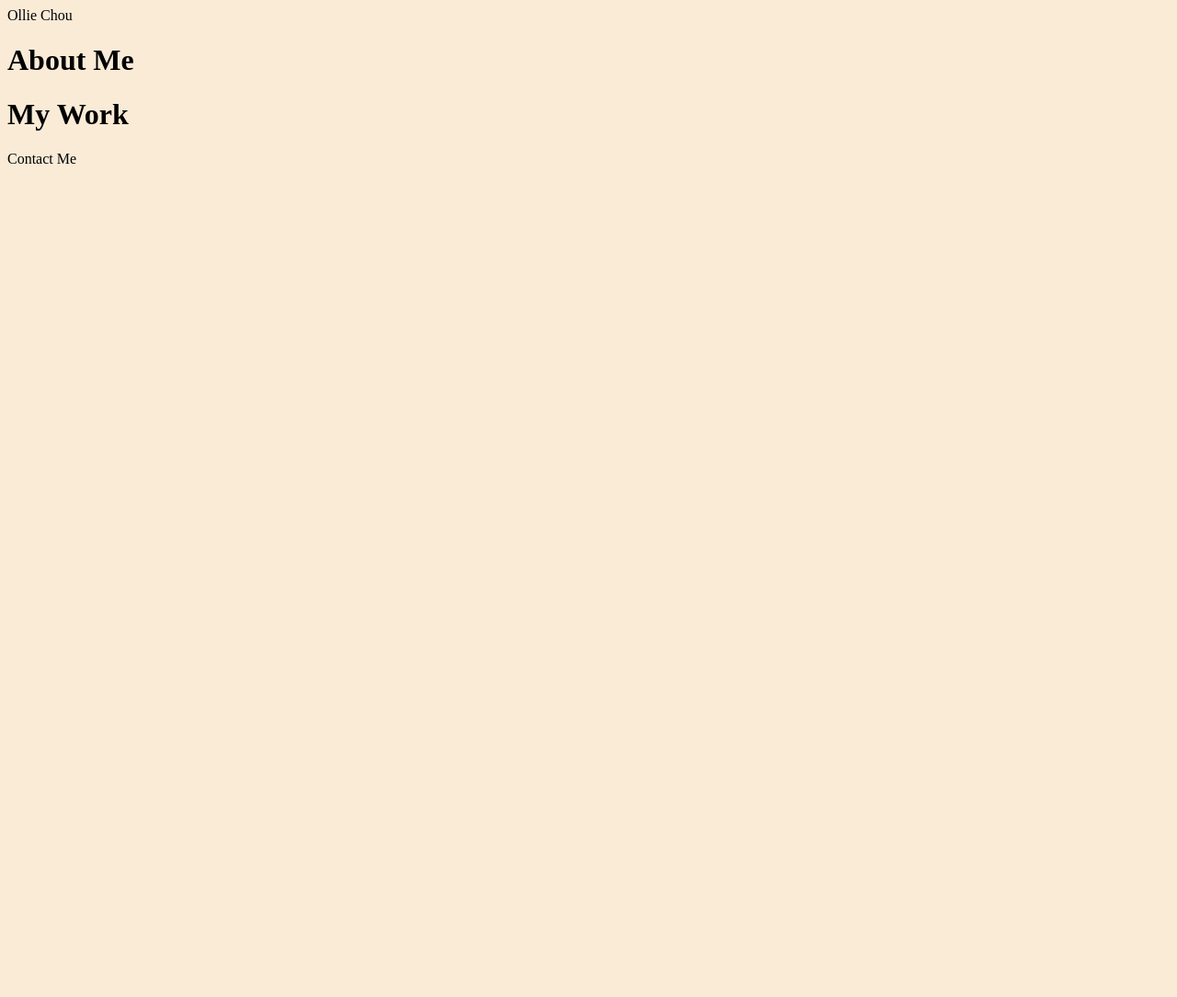
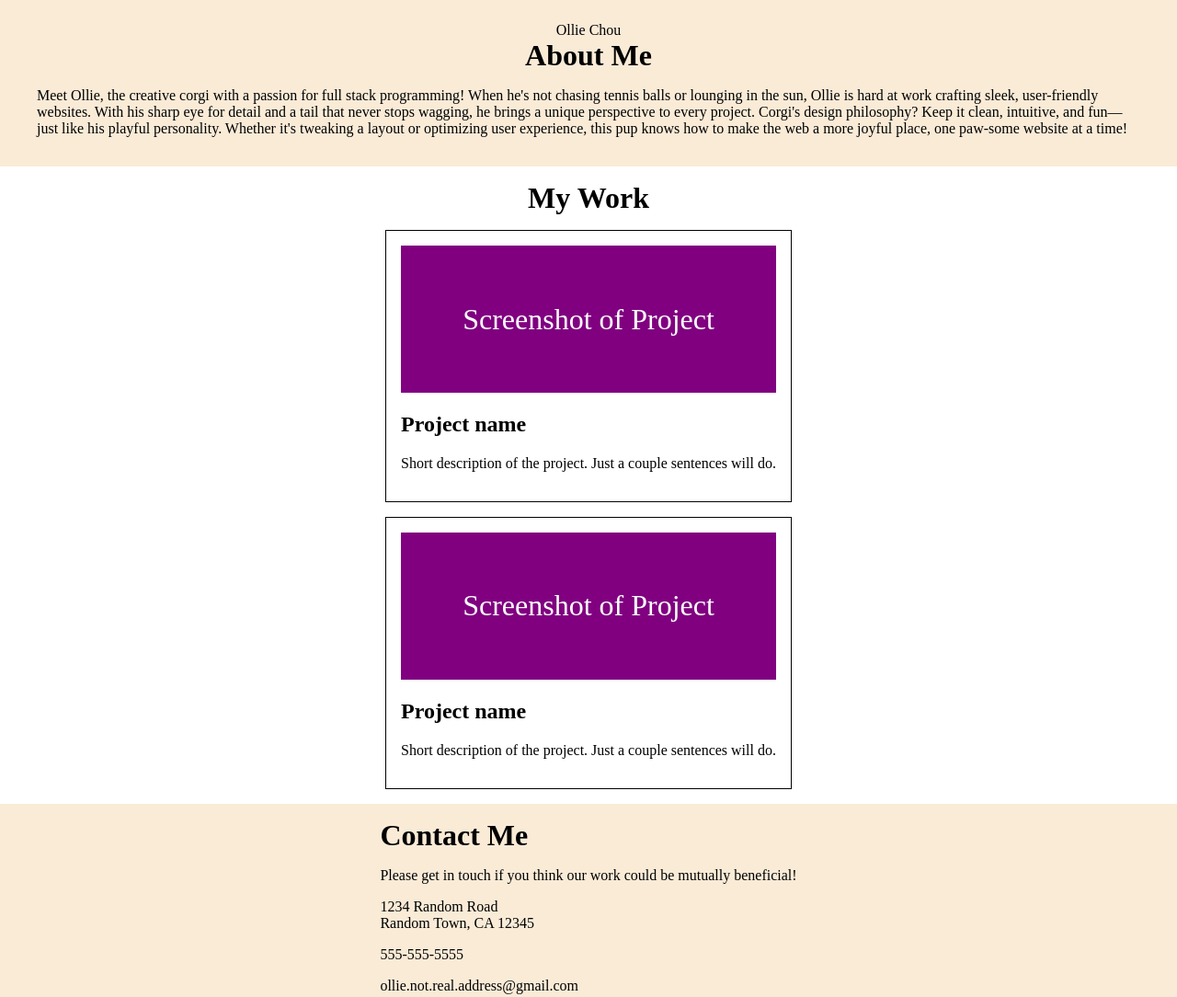
Before and after one commit to ct-chou/homepage_top, a website built with webpack: page src/template.html in a window 1280 px wide. Shown: the whole page at 92% size. Before the commit the page ends 800 px from the top, so only its background shows below. Built offline with nearby package versions, Linux system fonts and the light colour scheme.

Commit message:
Setup raw template with text and 2 sample cards

```diff
--- a/src/styles/index.css
+++ b/src/styles/index.css
@@ -1,3 +1,64 @@
 body {
+    display: flex;
+    flex-direction:column;
     background-color: antiquewhite;
+    align-items: center;
 }
+
+header {
+    display: flex;
+    flex-direction: column;
+    align-items: center;
+    padding: 1rem;
+}
+
+header p {
+    padding: 1rem;
+    margin: 0;
+}
+
+h1 {
+    margin: 0;
+}
+
+main {
+    display: flex;
+    flex-direction:column;
+    background-color: white;
+    align-items: center;
+    width: 100%;
+    padding: 1rem;
+    gap: 1rem;
+}
+
+#container-projects {
+    display: flex;
+    flex-direction: column;
+    gap: 1rem;
+}
+
+.project-card {
+    display: flex;
+    flex-direction: column;
+    align-items: center;
+    gap: 1px;
+    border: 1px solid black;
+    padding: 1rem;
+}
+
+.card-top {
+    display: flex;
+    align-items: center;
+    justify-content: center;
+    color: white;
+    font-size:2rem;
+
+
+    background-color: purple;
+    height: 10rem;
+    width: 100%;
+}
+
+footer {
+    padding: 1rem;
+}
--- a/src/template.html
+++ b/src/template.html
@@ -9,12 +9,52 @@
     <header>
         Ollie Chou
         <h1 id="about">About Me</h1>
+        <p>Meet Ollie, the creative corgi with a passion for full stack programming!
+            When he's not chasing tennis balls or lounging in the sun, Ollie
+            is hard at work crafting sleek, user-friendly websites.
+            With his sharp eye for detail and a tail that never stops wagging,
+            he brings a unique perspective to every project. Corgi's design philosophy?
+            Keep it clean, intuitive, and fun—just like his playful personality.
+            Whether it's tweaking a layout or optimizing user experience,
+            this pup knows how to make the web a more joyful place, one paw-some website at a time!</p>
     </header>
     <main>
         <h1 id="my-work">My Work</h1>
+        <div id="container-projects">
+            <div class="project-card">
+                <div class="card-top">
+                    Screenshot of Project
+                </div>
+                <div class="card-bottom">
+                    <div class="card-bottom-header">
+                        <h2>Project name</h2>
+                    </div>
+                    <p>Short description of the project. Just a couple sentences will do.</p>
+
+                </div>
+            </div>
+            <div class="project-card">
+                <div class="card-top">
+                    Screenshot of Project
+                </div>
+                <div class="card-bottom">
+                    <div class="card-bottom-header">
+                        <h2>Project name</h2>
+                    </div>
+                    <p>Short description of the project. Just a couple sentences will do.</p>
+
+                </div>
+            </div>
+        </div>
     </main>
     <footer>
-        Contact Me
+        <h1>Contact Me</h1>
+        <p>Please get in touch if you think our work could be mutually beneficial!</p>
+        <div id="contact-info">
+            <p>1234 Random Road<br>Random Town, CA 12345</p>
+            <p>555-555-5555</p>
+            <p>ollie.not.real.address@gmail.com</p>
+        </div>
     </footer>
 </body>
 </html>
```
